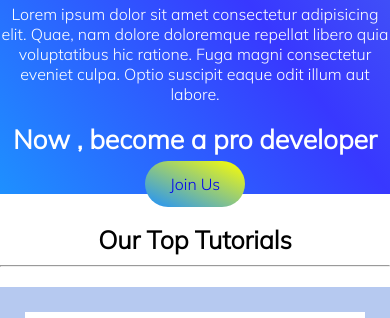
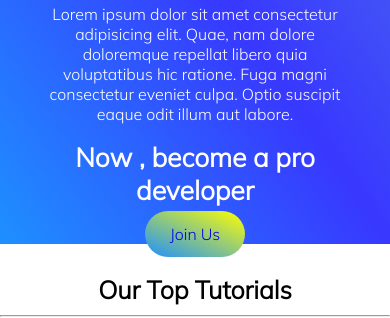
Before and after one commit to Hariom1001/CodingSeekho.com, a plain HTML site: page index.html in a window 390 px wide. Shown: the part 331-649 px from the top of the page. Drawn offline with Linux system fonts and the light colour scheme.

Commit message:
Update index.html

```diff
--- a/index.html
+++ b/index.html
@@ -260,8 +260,9 @@ border-radius: 50%;
               }
               .content{
                   flex-direction: column-reverse;
+                  width:auto;
               }
-              .left{width: 100%;}
+              .left{width:80%;}
 
                #fact-section{
                    flex-direction: column;
```
